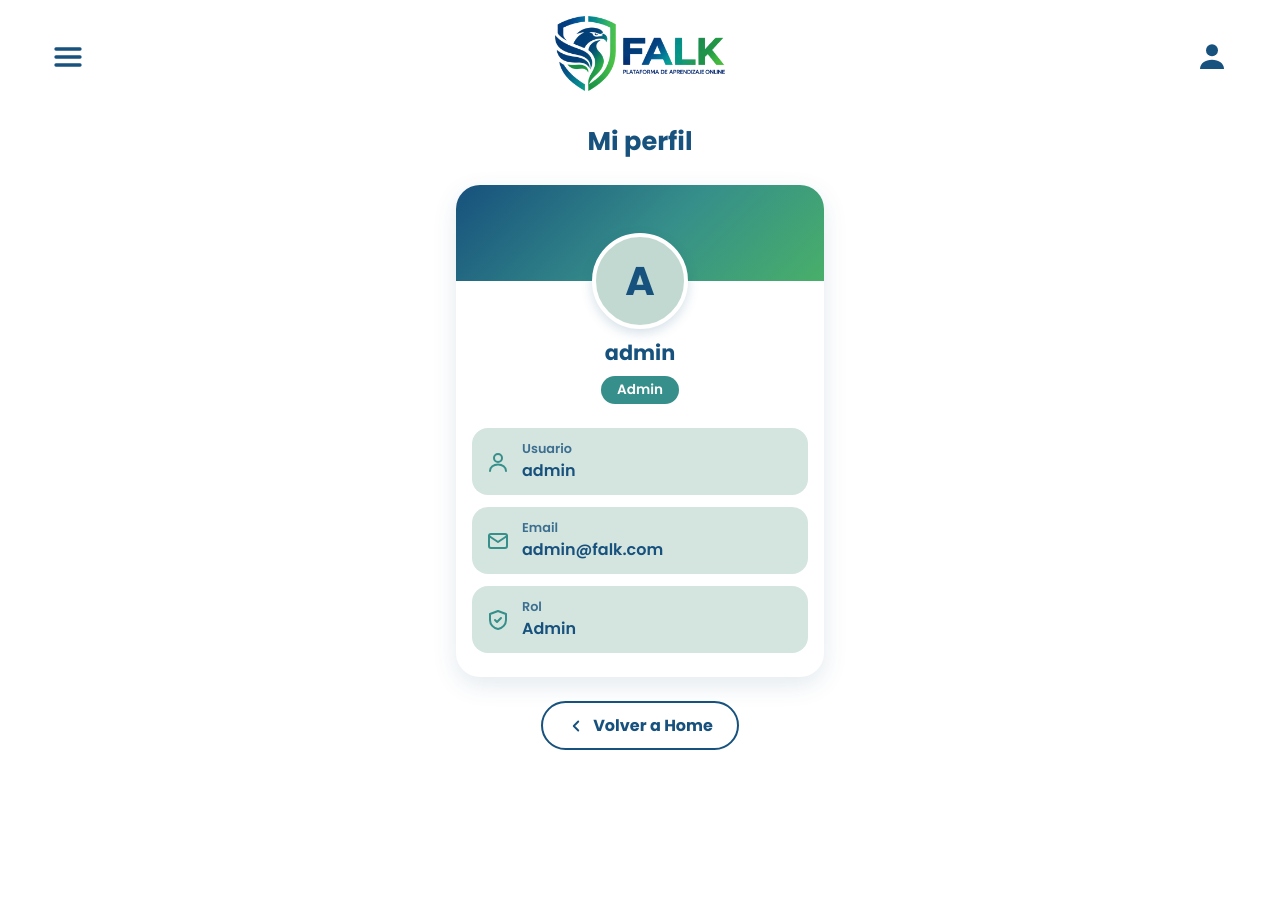
After one commit to karinacuadracode/proyecto-falk, a PHP site: page /pages-back/perfil.php in a window 1280 px wide. The commit adds this page. Run offline with PHP 8.4, Linux system fonts and the light colour scheme; a user stored in the database is signed in; data comes from the database, SQL or seed files in the repository.

Commit message:
RF-12: acceso a perfil de usuario desde el ícono de Home

```diff
--- a/pages-back/calendario.php
+++ b/pages-back/calendario.php
@@ -35,7 +35,7 @@ requerirSesion();
 
         <a href="home.php"><img src="../pictures/logo-falk.png" alt="FALK - Volver al inicio" class="logo"></a>
 
-        <a href="#" class="boton-icono" aria-label="Mi perfil">
+        <a href="perfil.php" class="boton-icono" aria-label="Mi perfil">
             <svg viewBox="0 0 24 24" fill="currentColor" aria-hidden="true">
                 <circle cx="12" cy="7" r="4.5"/>
                 <path d="M3 21c0-4.4 4-7 9-7s9 2.6 9 7z"/>
--- a/pages-back/home.php
+++ b/pages-back/home.php
@@ -35,7 +35,7 @@ requerirSesion();
 
         <img src="../pictures/logo-falk.png" alt="FALK - Plataforma de aprendizaje online" class="logo">
 
-        <a href="#" class="boton-icono" aria-label="Mi perfil">
+        <a href="perfil.php" class="boton-icono" aria-label="Mi perfil">
             <svg viewBox="0 0 24 24" fill="currentColor" aria-hidden="true">
                 <circle cx="12" cy="7" r="4.5"/>
                 <path d="M3 21c0-4.4 4-7 9-7s9 2.6 9 7z"/>
--- /dev/null
+++ b/pages-back/perfil.php
@@ -0,0 +1,117 @@
+<?php
+require_once __DIR__ . '/../config/session.php';
+require_once __DIR__ . '/../config/db.php';
+requerirSesion();
+
+// RF-12: datos de la cuenta del usuario logueado
+$stmt = DB::getConnection()->prepare('SELECT Username, Email, Role FROM users WHERE ID = :id LIMIT 1');
+$stmt->execute([':id' => $_SESSION['user_id']]);
+$usuario = $stmt->fetch();
+
+function e(string $t): string { return htmlspecialchars($t, ENT_QUOTES, 'UTF-8'); }
+?>
+<!DOCTYPE html>
+<html lang="es">
+<head>
+    <meta charset="UTF-8">
+    <meta name="viewport" content="width=device-width, initial-scale=1.0">
+    <meta name="robots" content="noindex, nofollow">
+    <title>FALK | Mi perfil</title>
+    <link rel="preconnect" href="https://fonts.googleapis.com">
+    <link rel="preconnect" href="https://fonts.gstatic.com" crossorigin>
+    <link href="https://fonts.googleapis.com/css2?family=Poppins:wght@400;600;700&display=swap" rel="stylesheet">
+    <link rel="stylesheet" href="../styles/styles.css">
+</head>
+<body>
+    <header class="barra-superior">
+        <button type="button" class="boton-icono" id="boton-menu" aria-label="Abrir menú" aria-expanded="false" aria-controls="menu-principal">
+            <svg viewBox="0 0 24 24" fill="none" stroke="currentColor" stroke-width="2.5" stroke-linecap="round" aria-hidden="true">
+                <line x1="3" y1="6" x2="21" y2="6"/>
+                <line x1="3" y1="12" x2="21" y2="12"/>
+                <line x1="3" y1="18" x2="21" y2="18"/>
+            </svg>
+        </button>
+
+        <a href="home.php"><img src="../pictures/logo-falk.png" alt="FALK - Volver al inicio" class="logo"></a>
+
+        <a href="perfil.php" class="boton-icono" aria-label="Mi perfil" aria-current="page">
+            <svg viewBox="0 0 24 24" fill="currentColor" aria-hidden="true">
+                <circle cx="12" cy="7" r="4.5"/>
+                <path d="M3 21c0-4.4 4-7 9-7s9 2.6 9 7z"/>
+            </svg>
+        </a>
+    </header>
+
+    <!-- Menú de navegación: arranca oculto (hidden) y lo abre js/menu.js -->
+    <nav id="menu-principal" class="menu-lateral" aria-label="Menú principal" hidden>
+        <ul>
+            <li><a href="home.php">Home</a></li>
+            <li><a href="mis-cursos.php">Mis cursos</a></li>
+            <li><a href="calendario.php">Calendario</a></li>
+            <li><a href="../controllers/logout-controller.php">Cerrar sesión</a></li>
+        </ul>
+    </nav>
+
+    <main class="contenedor-principal">
+        <section class="perfil" aria-labelledby="titulo-perfil">
+            <h1 id="titulo-perfil" class="perfil-titulo">Mi perfil</h1>
+
+            <?php if ($usuario): ?>
+                <article class="tarjeta-perfil">
+                    <div class="tarjeta-perfil-banner" aria-hidden="true"></div>
+
+                    <!-- avatar con la inicial del usuario -->
+                    <div class="avatar" aria-hidden="true"><?= e(strtoupper(substr($usuario['Username'], 0, 1))) ?></div>
+
+                    <p class="perfil-nombre"><?= e($usuario['Username']) ?></p>
+                    <span class="etiqueta-rol"><?= e(ucfirst($usuario['Role'])) ?></span>
+
+                    <dl class="datos-perfil">
+                        <div class="dato-perfil">
+                            <svg viewBox="0 0 24 24" fill="none" stroke="currentColor" stroke-width="2" stroke-linecap="round" stroke-linejoin="round" aria-hidden="true">
+                                <circle cx="12" cy="8" r="4"/>
+                                <path d="M4 21c0-4 3.6-6.5 8-6.5s8 2.5 8 6.5"/>
+                            </svg>
+                            <div>
+                                <dt>Usuario</dt>
+                                <dd><?= e($usuario['Username']) ?></dd>
+                            </div>
+                        </div>
+                        <div class="dato-perfil">
+                            <svg viewBox="0 0 24 24" fill="none" stroke="currentColor" stroke-width="2" stroke-linecap="round" stroke-linejoin="round" aria-hidden="true">
+                                <rect x="3" y="5" width="18" height="14" rx="2"/>
+                                <polyline points="3 7 12 13 21 7"/>
+                            </svg>
+                            <div>
+                                <dt>Email</dt>
+                                <dd><?= e($usuario['Email']) ?></dd>
+                            </div>
+                        </div>
+                        <div class="dato-perfil">
+                            <svg viewBox="0 0 24 24" fill="none" stroke="currentColor" stroke-width="2" stroke-linecap="round" stroke-linejoin="round" aria-hidden="true">
+                                <path d="M12 3l8 3v6c0 4.5-3.4 8.2-8 9-4.6-.8-8-4.5-8-9V6z"/>
+                                <polyline points="9 12 11 14 15 10"/>
+                            </svg>
+                            <div>
+                                <dt>Rol</dt>
+                                <dd><?= e(ucfirst($usuario['Role'])) ?></dd>
+                            </div>
+                        </div>
+                    </dl>
+                </article>
+            <?php else: ?>
+                <p class="perfil-error" role="alert">No se pudieron cargar los datos de la cuenta.</p>
+            <?php endif; ?>
+
+            <a href="home.php" class="boton-volver">
+                <svg viewBox="0 0 24 24" fill="none" stroke="currentColor" stroke-width="2.5" stroke-linecap="round" stroke-linejoin="round" aria-hidden="true">
+                    <polyline points="15 18 9 12 15 6"/>
+                </svg>
+                Volver a Home
+            </a>
+        </section>
+    </main>
+
+    <script src="../js/menu.js"></script>
+</body>
+</html>
--- a/pages-front/mis-cursos.html
+++ b/pages-front/mis-cursos.html
@@ -32,7 +32,7 @@
 
         <img src="../pictures/logo-falk.png" alt="FALK - Plataforma de aprendizaje online" class="logo">
 
-        <a href="#" class="boton-icono" aria-label="Mi perfil">
+        <a href="perfil.php" class="boton-icono" aria-label="Mi perfil">
             <svg viewBox="0 0 24 24" fill="currentColor" aria-hidden="true">
                 <circle cx="12" cy="7" r="4.5"/>
                 <path d="M3 21c0-4.4 4-7 9-7s9 2.6 9 7z"/>
--- a/sass/main.scss
+++ b/sass/main.scss
@@ -15,6 +15,7 @@
 @use "components/acceso";
 @use "components/mis-cursos";
 @use "components/calendario";
+@use "components/perfil";
 
 // footer
 @use "layout/footer";
--- a/styles/styles.css
+++ b/styles/styles.css
@@ -383,6 +383,138 @@ form button:active {
   padding-left: 20px;
 }
 
+.perfil {
+  display: flex;
+  max-width: 400px;
+  flex-direction: column;
+  align-items: center;
+  padding: 8px 16px 40px;
+  margin: 0 auto;
+  gap: 24px;
+}
+
+.perfil-titulo {
+  font-size: 1.6rem;
+  font-weight: 700;
+}
+
+.tarjeta-perfil {
+  display: flex;
+  width: 100%;
+  background-color: #FFFFFF;
+  border-radius: 24px;
+  box-shadow: 0 8px 24px rgba(23, 81, 125, 0.12);
+  overflow: hidden;
+  flex-direction: column;
+  align-items: center;
+  padding: 0 0 24px;
+  gap: 8px;
+}
+
+.tarjeta-perfil-banner {
+  width: 100%;
+  height: 96px;
+  background: linear-gradient(135deg, #17517D, #368F8A 55%, #48AF69);
+}
+
+.avatar {
+  display: flex;
+  width: 96px;
+  height: 96px;
+  margin-top: -56px;
+  border: 4px solid #FFFFFF;
+  border-radius: 50%;
+  background-color: #C2D9D1;
+  font-size: 2.5rem;
+  font-weight: 700;
+  box-shadow: 0 4px 12px rgba(23, 81, 125, 0.18);
+  justify-content: center;
+  align-items: center;
+}
+
+.perfil-nombre {
+  font-size: 1.3rem;
+  font-weight: 700;
+  overflow-wrap: anywhere;
+}
+
+.etiqueta-rol {
+  font-size: 0.85rem;
+  font-weight: 600;
+  color: #FFFFFF;
+  background-color: #368F8A;
+  border-radius: 999px;
+  padding: 4px 16px;
+}
+
+.datos-perfil {
+  display: flex;
+  width: 100%;
+  flex-direction: column;
+  padding: 16px 16px 0;
+  gap: 12px;
+}
+
+.dato-perfil {
+  display: flex;
+  background-color: #D4E4DE;
+  border-radius: 16px;
+  text-align: left;
+  flex-direction: row;
+  align-items: center;
+  padding: 12px 14px;
+  gap: 12px;
+}
+.dato-perfil svg {
+  flex-shrink: 0;
+  width: 24px;
+  height: 24px;
+  color: #368F8A;
+}
+.dato-perfil dt {
+  font-size: 0.8rem;
+  font-weight: 600;
+  opacity: 0.8;
+}
+.dato-perfil dd {
+  font-weight: 600;
+  overflow-wrap: anywhere;
+}
+
+.perfil-error {
+  color: #8C1D18;
+  font-weight: 600;
+}
+
+.boton-volver {
+  display: inline-flex;
+  font-weight: 700;
+  text-decoration: none;
+  color: #17517D;
+  border: 2px solid #17517D;
+  border-radius: 999px;
+  flex-direction: row;
+  justify-content: center;
+  align-items: center;
+  padding: 10px 24px;
+  gap: 8px;
+  transition: transform 0.15s ease;
+}
+.boton-volver:hover {
+  transform: scale(1.02);
+}
+.boton-volver:active {
+  transform: translateY(3px);
+}
+.boton-volver svg {
+  width: 18px;
+  height: 18px;
+}
+.boton-volver:hover {
+  background-color: #17517D;
+  color: #FFFFFF;
+}
+
 .footer {
   text-align: center;
   width: 100%;
```
Also changed, not shown: sass/components/_perfil.scss (added, +120 -0 lines).
